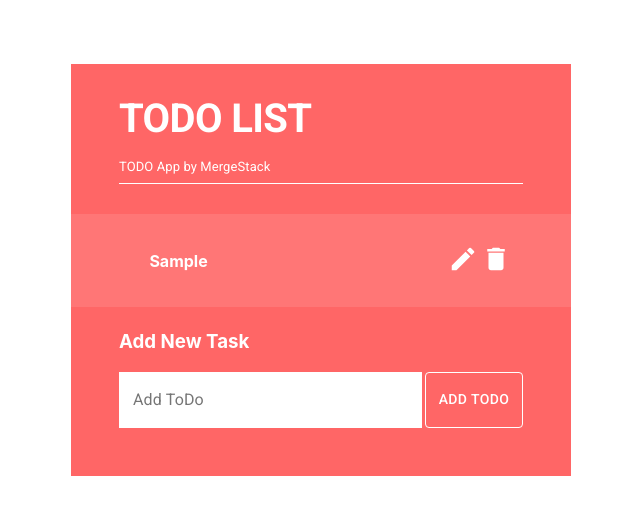
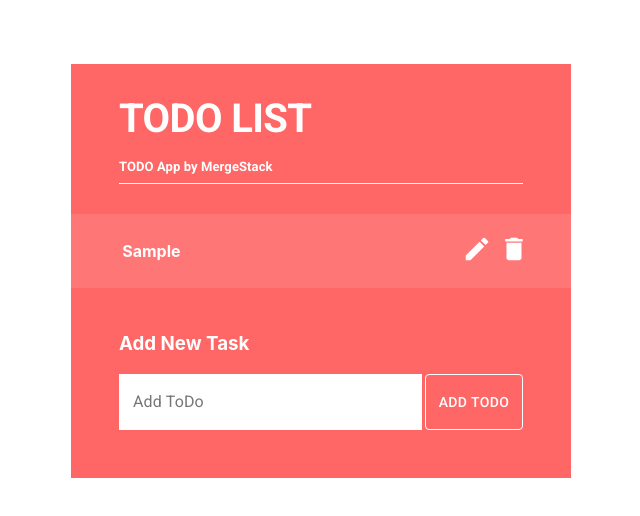
Before and after one commit to Sajawal-dev1/task-to-do, a React (Create React App) app: page / in a window 1280 px wide. Both pictures are taken after typing "Sample" into the empty fields and a click on the button "ADD TODO". Shown: the top 516 px of the page, without its empty margins (319-959 px from the left). Built offline with nearby package versions, Linux system fonts and the light colour scheme.

Commit message:
grid complete implementation

```diff
--- a/src/components/AddTaskField.js
+++ b/src/components/AddTaskField.js
@@ -32,8 +32,10 @@ const useStyles = makeStyles({
       },
     },
   },
+  top: {
+    marginTop: "2.5rem",
+  },
 });
-
 const AddTaskField = ({ addTask }) => {
   const classes = useStyles();
   const { resetField, handleSubmit, control } = useForm({
@@ -41,7 +43,7 @@ const AddTaskField = ({ addTask }) => {
   });
   const submit = handleSubmit((data) => (addTask(data), resetField("todo")));
   return (
-    <Box>
+    <Box className={classes.top}>
       <h3>Add New Task</h3>
       <Grid container>
         <Grid item xs={9}>
--- a/src/components/TaskFeatures.js
+++ b/src/components/TaskFeatures.js
@@ -10,7 +10,7 @@ const useStyles = makeStyles({
   muiTodo: {
     display: "flex",
     margin: "0 -3rem 4px",
-    padding: "1.1rem 3rem",
+    padding: "0.5rem 1.3rem",
     justifyContent: "space-between",
     background: "rgb(254 250 250 / 10%)",
     cursor: "pointer",
--- a/src/components/TasksList.js
+++ b/src/components/TasksList.js
@@ -12,6 +12,7 @@ const useStyles = makeStyles({
   Paragraph: {
     fontSize: "small",
     textAlign: "start",
+    fontWeight: "bold",
     marginBottom: "0.5rem",
   },
   divider: {
```
